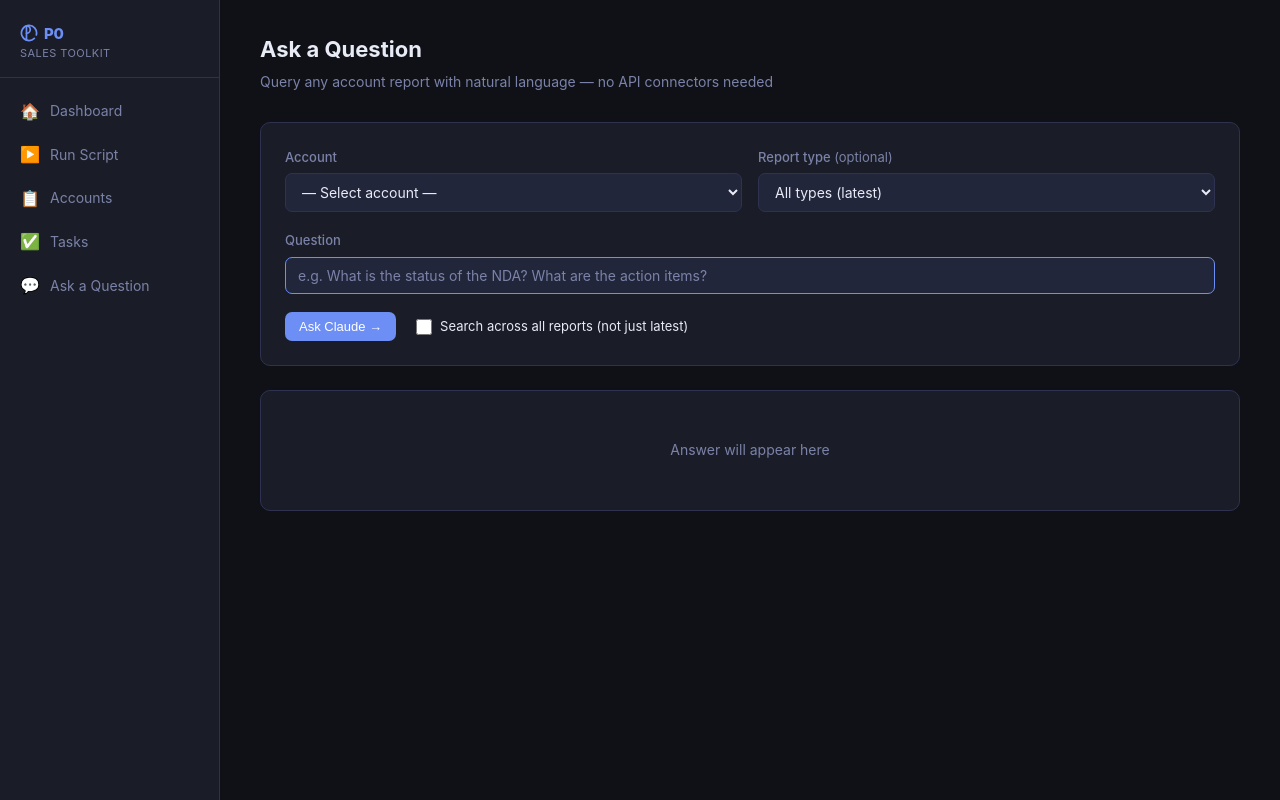
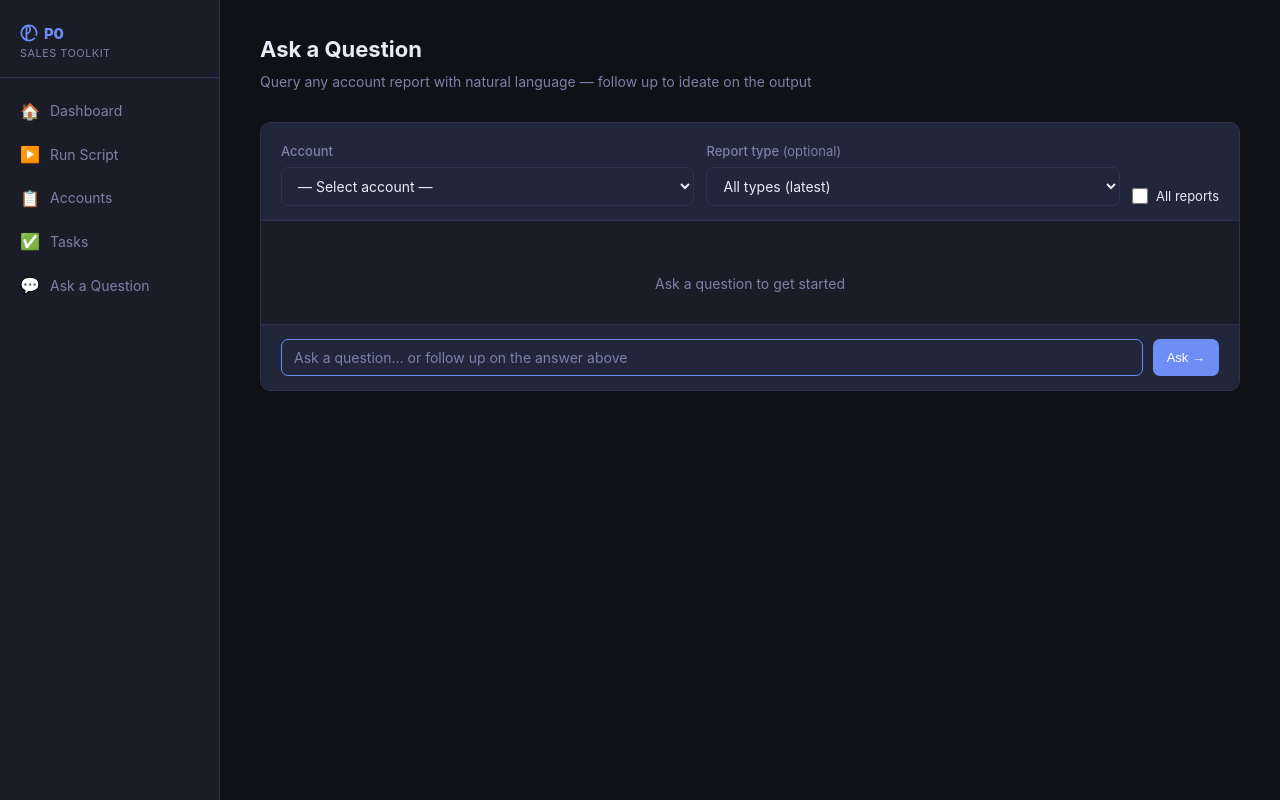
Before and after one commit to NOpderbeck/prospecting, a FastAPI app: page /ask in a window 1280 px wide. Run offline with FastAPI, Linux system fonts and the light colour scheme; some libraries are stand-ins or nearby versions.

Commit message:
Ask: multi-turn conversation with follow-up questions
- ask.py: ask_claude() accepts optional messages= history param;
  follow-ups reuse existing conversation context without reloading reports
- server.py: in-memory _conversations store keyed by UUID conv_id;
  first POST loads reports + creates session, follow-ups resume it;
  wrap Claude call in asyncio.to_thread; max_tokens 1024 → 2048
- templates/_chat_turn.html: new partial — renders one Q&A turn with
  user bubble + answer body; OOB swaps conv_id hidden input after each turn
- templates/ask.html: restructured as single connected card — config bar
  (account/type/scope) at top, scrolling chat thread in middle, question
  input pinned at bottom; JS resets conversation on account/type change,
  shows "Thinking…" bubble while waiting, clears input + scrolls on settle
- static/style.css: new chat UI styles (.ask-wrap, .ask-config-bar,
  .chat-turn, .chat-q, .chat-label, .chat-thinking, .ask-input-row)

```diff
--- a/server.py
+++ b/server.py
@@ -17,6 +17,7 @@ import os
 import sys
 import json
 import time
+import uuid
 import shutil
 import argparse
 import asyncio
@@ -38,6 +39,11 @@ from ask import find_reports, load_reports, ask_claude
 # ---------------------------------------------------------------------------
 # Setup
 # ---------------------------------------------------------------------------
+
+# In-memory conversation store for multi-turn Ask sessions.
+# Keyed by conv_id (UUID string); value holds the report text and message
+# history so follow-up questions don't need to reload reports.
+_conversations: dict[str, dict] = {}
 
 load_dotenv(override=True)
 
@@ -743,30 +749,65 @@ async def ask_query(
     question: str = Form(...),
     report_type: str = Form(""),
     use_all: str = Form(""),
+    conv_id: str = Form(""),
 ):
     api_key = os.getenv("ANTHROPIC_API_KEY", "")
-    slug = slugify(company.strip())
-    paths = find_reports(slug, str(REPORTS_DIR), report_type)
 
-    if not paths:
-        return HTMLResponse(
-            f'<div class="answer-error">No reports found for <strong>{company}</strong>.'
-            f' Run a script first.</div>'
-        )
+    # ── Resume or start a conversation ──────────────────────────────────────
+    if conv_id and conv_id in _conversations:
+        conv = _conversations[conv_id]
+        report_text  = conv["report_text"]
+        source_label = conv["source_label"]
+        prior_msgs   = conv["messages"]
+    else:
+        slug  = slugify(company.strip())
+        paths = find_reports(slug, str(REPORTS_DIR), report_type)
+        if not paths:
+            return HTMLResponse(
+                f'<div class="chat-turn answer-error">'
+                f'No reports found for <strong>{company}</strong>. Run a script first.'
+                f'</div>'
+            )
+        paths_to_load = paths if use_all else [paths[-1]]
+        report_text  = load_reports(paths_to_load)
+        source_label = "all reports" if use_all else paths[-1].name
+        prior_msgs   = []
+        conv_id      = str(uuid.uuid4())
 
-    paths_to_load = paths if use_all else [paths[-1]]
-    report_text = load_reports(paths_to_load)
-    source_label = "all reports" if use_all else paths[-1].name
+    # ── Call Claude ──────────────────────────────────────────────────────────
+    answer = await asyncio.to_thread(
+        ask_claude, report_text, question, api_key, prior_msgs or None
+    )
 
-    answer = ask_claude(report_text, question, api_key)
-    answer_html = render_markdown(answer)
+    # ── Persist turn into conversation store ────────────────────────────────
+    if prior_msgs:
+        # Follow-up: append new pair to existing history
+        _conversations[conv_id]["messages"].extend([
+            {"role": "user",      "content": question},
+            {"role": "assistant", "content": answer},
+        ])
+    else:
+        # First turn: store report text + full first exchange
+        _conversations[conv_id] = {
+            "report_text":  report_text,
+            "source_label": source_label,
+            "messages": [
+                {"role": "user",      "content": f"{report_text}\n\n---\n\nQuestion: {question}"},
+                {"role": "assistant", "content": answer},
+            ],
+        }
 
-    return HTMLResponse(f"""
-        <div class="answer-meta">
-            Answered from: <span class="answer-source">{source_label}</span>
-        </div>
-        <div class="answer-body">{answer_html}</div>
-    """)
+    answer_html  = render_markdown(answer)
+    is_first_str = "true" if not prior_msgs else "false"
+
+    return templates.TemplateResponse("_chat_turn.html", {
+        "request":      request,
+        "question":     question,
+        "answer_html":  answer_html,
+        "conv_id":      conv_id,
+        "source_label": source_label,
+        "is_first":     not prior_msgs,
+    })
 
 
 @app.get("/run/stream")
--- a/static/style.css
+++ b/static/style.css
@@ -197,6 +197,7 @@ a:hover { color: var(--accent-h); text-decoration: underline; }
 .badge-score         { background: #3a2a10; color: #e8964d; }
 .badge-meeting_prep  { background: #0e2e30; color: #4ecdc4; }
 .badge-extracted     { background: #1e2a1e; color: #7bc47b; }
+.badge-prospect      { background: #1a1e3a; color: #818cf8; }
 .badge-unknown       { background: var(--surface2); color: var(--muted); }
 
 /* ── Buttons ─────────────────────────────────────────────── */
@@ -395,6 +396,27 @@ a:hover { color: var(--accent-h); text-decoration: underline; }
 .report-prose code  { font-family: var(--mono); background: var(--surface2); padding: 2px 6px; border-radius: 4px; font-size: 13px; color: #a8d0f0; }
 .report-prose pre   { background: #0a0c12; border: 1px solid var(--border); border-radius: 7px; padding: 16px; overflow-x: auto; margin-bottom: 14px; }
 .report-prose pre code { background: none; padding: 0; }
+
+.pre-copy-btn {
+  position: absolute;
+  top: 8px;
+  right: 8px;
+  padding: 2px 8px;
+  font-size: 11px;
+  font-family: var(--font);
+  font-weight: 500;
+  background: var(--surface2);
+  border: 1px solid var(--border);
+  border-radius: 4px;
+  color: var(--muted);
+  cursor: pointer;
+  opacity: 0;
+  transition: opacity 0.15s, color 0.15s, background 0.15s, border-color 0.15s;
+  line-height: 18px;
+}
+.report-prose pre:hover .pre-copy-btn { opacity: 1; }
+.pre-copy-btn:hover  { background: var(--surface2); color: var(--text); border-color: var(--accent); }
+.pre-copy-btn.copied { color: var(--green); border-color: var(--green); opacity: 1; }
 .report-prose table { width: 100%; border-collapse: collapse; margin-bottom: 16px; font-size: 14px; }
 .report-prose th    { background: var(--surface2); color: var(--muted); font-size: 12px; font-weight: 600; text-transform: uppercase; letter-spacing: 0.04em; padding: 8px 12px; border: 1px solid var(--border); text-align: left; }
 .report-prose td    { padding: 8px 12px; border: 1px solid var(--border); color: #d0d4ee; }
@@ -404,49 +426,105 @@ a:hover { color: var(--accent-h); text-decoration: underline; }
 
 /* ── Ask interface ───────────────────────────────────────── */
 
-.ask-form-wrap {
+/* Outer wrapper — one connected card */
+.ask-wrap {
   background: var(--surface);
   border: 1px solid var(--border);
   border-radius: var(--radius);
-  padding: 24px;
-  margin-bottom: 24px;
+  display: flex;
+  flex-direction: column;
+  overflow: hidden;
 }
 
-#ask-result {
-  background: var(--surface);
-  border: 1px solid var(--border);
-  border-radius: var(--radius);
-  padding: 24px;
-  min-height: 80px;
+/* Config bar: account + type + scope */
+.ask-config-bar {
+  display: flex;
+  align-items: flex-end;
+  gap: 12px;
+  flex-wrap: wrap;
+  padding: 18px 20px 14px;
+  border-bottom: 1px solid var(--border);
+  background: var(--surface2);
 }
 
-.answer-meta {
-  font-size: 12px;
-  color: var(--muted);
-  margin-bottom: 16px;
+/* Conversation thread */
+#chat-thread {
+  padding: 24px 24px 8px;
+  min-height: 100px;
+  flex: 1;
 }
 
-.answer-source {
-  color: var(--accent);
-  font-weight: 500;
+.chat-empty {
+  color: var(--muted);
+  font-size: 14px;
+  text-align: center;
+  padding: 28px 0 20px;
 }
 
-.answer-body { }
-.answer-body p  { margin-bottom: 12px; color: #d0d4ee; }
-.answer-body ul { margin: 0 0 12px 18px; color: #d0d4ee; }
-.answer-body li { margin-bottom: 4px; }
-.answer-body strong { color: var(--text); }
-.answer-body code { font-family: var(--mono); background: var(--surface2); padding: 2px 6px; border-radius: 4px; font-size: 13px; }
+/* Individual Q&A turn */
+.chat-turn {
+  margin-bottom: 28px;
+}
+.chat-turn + .chat-turn {
+  padding-top: 24px;
+  border-top: 1px solid var(--border);
+}
 
-.answer-error { color: var(--red); font-size: 14px; }
+/* User question bubble */
+.chat-q {
+  display: flex;
+  align-items: baseline;
+  gap: 10px;
+  background: var(--surface2);
+  border-radius: 8px;
+  padding: 9px 14px;
+  margin-bottom: 16px;
+  font-size: 14px;
+  font-weight: 500;
+  color: var(--text);
+}
+.chat-label {
+  font-size: 10px;
+  font-weight: 700;
+  text-transform: uppercase;
+  letter-spacing: 0.06em;
+  flex-shrink: 0;
+}
+.chat-label-you { color: var(--accent); }
 
-.ask-loading {
+/* Claude "thinking" bubble */
+.chat-thinking {
   display: flex;
   align-items: center;
   gap: 10px;
   color: var(--muted);
   font-size: 14px;
+  padding: 10px 0 20px;
 }
+
+/* Answer content */
+.answer-meta   { font-size: 12px; color: var(--muted); margin-bottom: 12px; }
+.answer-source { color: var(--accent); font-weight: 500; }
+
+.answer-body p      { margin-bottom: 12px; color: #d0d4ee; }
+.answer-body ul     { margin: 0 0 12px 18px; color: #d0d4ee; }
+.answer-body ol     { margin: 0 0 12px 18px; color: #d0d4ee; }
+.answer-body li     { margin-bottom: 4px; }
+.answer-body strong { color: var(--text); }
+.answer-body code   { font-family: var(--mono); background: var(--surface2); padding: 2px 6px; border-radius: 4px; font-size: 13px; }
+.answer-body h3     { font-size: 14px; font-weight: 700; margin: 16px 0 8px; color: var(--text); }
+
+.answer-error { color: var(--red); font-size: 14px; padding: 16px 0; }
+
+/* Question input row at the bottom */
+.ask-input-row {
+  display: flex;
+  gap: 10px;
+  padding: 14px 20px;
+  border-top: 1px solid var(--border);
+  background: var(--surface2);
+}
+.ask-input-row .form-control { flex: 1; }
 
 /* ── History table ───────────────────────────────────────── */
 
--- a/templates/ask.html
+++ b/templates/ask.html
@@ -1,24 +1,19 @@
 {% extends "base.html" %}
-{% block title %}Ask — Prospecting Toolkit{% endblock %}
+{% block title %}Ask — P0{% endblock %}
 
 {% block content %}
 <div class="page-header">
   <h2>Ask a Question</h2>
-  <p>Query any account report with natural language &mdash; no API connectors needed</p>
+  <p>Query any account report with natural language &mdash; follow up to ideate on the output</p>
 </div>
 
-<div class="ask-form-wrap">
-  <form
-    hx-post="/ask/query"
-    hx-target="#ask-result"
-    hx-indicator="#ask-indicator"
-    hx-swap="innerHTML"
-    onsubmit="showLoading()"
-  >
-    <div class="form-row">
-      <div class="form-group">
+<div class="ask-wrap">
+
+  <!-- ── Config bar (account + report type + scope) ── -->
+  <div class="ask-config-bar">
+    <div class="form-group" style="margin:0;flex:1;min-width:160px;">
       <label for="company-select">Account</label>
-        <select class="form-control" id="company-select" name="company" required>
+      <select class="form-control" id="company-select" name="company" form="ask-form" required>
         <option value="">— Select account —</option>
         {% for acct in accounts %}
         <option value="{{ acct.slug }}" {% if acct.slug == prefill_company %}selected{% endif %}>
@@ -27,9 +22,9 @@
         {% endfor %}
       </select>
     </div>
-      <div class="form-group">
+    <div class="form-group" style="margin:0;flex:1;min-width:140px;">
       <label for="type-select">Report type <span style="color:var(--muted);font-weight:400;">(optional)</span></label>
-        <select class="form-control" id="type-select" name="report_type">
+      <select class="form-control" id="type-select" name="report_type" form="ask-form">
         <option value="">All types (latest)</option>
         <option value="lookup"   {% if prefill_type == 'lookup'   %}selected{% endif %}>Lookup</option>
         <option value="context"  {% if prefill_type == 'context'  %}selected{% endif %}>Context</option>
@@ -37,56 +32,104 @@
         <option value="score"    {% if prefill_type == 'score'    %}selected{% endif %}>Score</option>
       </select>
     </div>
+    <div class="checkbox-group" style="margin-top:20px;white-space:nowrap;">
+      <input type="checkbox" id="use-all-check" name="use_all" value="true" form="ask-form"/>
+      <label for="use-all-check">All reports</label>
+    </div>
   </div>
 
-    <div class="form-group">
-      <label for="question-input">Question</label>
+  <!-- ── Conversation thread ── -->
+  <div id="chat-thread">
+    <div id="chat-empty" class="chat-empty">
+      Ask a question to get started
+    </div>
+  </div>
+
+  <!-- ── Question input (pinned to bottom of the card) ── -->
+  <form id="ask-form"
+    hx-post="/ask/query"
+    hx-target="#chat-thread"
+    hx-swap="beforeend"
+  >
+    <input type="hidden" id="conv-id" name="conv_id" value="">
+    <div class="ask-input-row">
       <input
         class="form-control"
         id="question-input"
         name="question"
         type="text"
-        placeholder="e.g. What is the status of the NDA? What are the action items?"
+        placeholder="Ask a question… or follow up on the answer above"
         required
         autofocus
       />
-    </div>
-
-    <div style="display:flex;align-items:center;gap:20px;flex-wrap:wrap;">
-      <button class="btn btn-primary" type="submit">Ask Claude →</button>
-      <div class="checkbox-group">
-        <input type="checkbox" id="use-all-check" name="use_all" value="true"/>
-        <label for="use-all-check">Search across all reports (not just latest)</label>
-      </div>
+      <button class="btn btn-primary" type="submit" id="ask-btn">Ask →</button>
     </div>
   </form>
-</div>
 
-<!-- Result -->
-<div id="ask-result">
-  <div style="color:var(--muted);font-size:14px;text-align:center;padding:24px 0;">
-    Answer will appear here
-  </div>
-</div>
-
-<!-- Loading indicator (hidden by HTMX when not loading) -->
-<div id="ask-indicator" style="display:none;">
-  <div class="ask-loading">
-    <span class="spinner"></span> Asking Claude…
-  </div>
 </div>
 
 <script>
-// Show loading state when form is submitted
-function showLoading() {
-  document.getElementById('ask-result').innerHTML =
-    '<div class="ask-loading"><span class="spinner"></span> Asking Claude&hellip;</div>';
+(function () {
+  var form     = document.getElementById('ask-form');
+  var thread   = document.getElementById('chat-thread');
+  var qInput   = document.getElementById('question-input');
+  var convId   = document.getElementById('conv-id');
+  var emptyMsg = document.getElementById('chat-empty');
+
+  // ── Reset conversation when account or report type changes ───────────────
+  ['company-select', 'type-select'].forEach(function (id) {
+    var el = document.getElementById(id);
+    if (!el) return;
+    el.addEventListener('change', function () {
+      convId.value = '';
+      // Remove all turns, restore empty placeholder
+      thread.querySelectorAll('.chat-turn').forEach(function (t) { t.remove(); });
+      if (!document.getElementById('chat-empty')) {
+        var ph = document.createElement('div');
+        ph.id = 'chat-empty';
+        ph.className = 'chat-empty';
+        ph.textContent = 'Ask a question to get started';
+        thread.insertBefore(ph, thread.firstChild);
       }
+    });
+  });
 
-// HTMX: swap loading state immediately on submit
-document.querySelector('form').addEventListener('htmx:beforeRequest', function() {
-  document.getElementById('ask-result').innerHTML =
-    '<div class="ask-loading"><span class="spinner"></span> Asking Claude&hellip;</div>';
+  // ── Show "thinking" bubble while waiting ─────────────────────────────────
+  document.body.addEventListener('htmx:beforeRequest', function (e) {
+    if (e.detail.elt !== form) return;
+    var empty = document.getElementById('chat-empty');
+    if (empty) empty.remove();
+    var thinking = document.createElement('div');
+    thinking.id = 'chat-thinking';
+    thinking.className = 'chat-thinking';
+    thinking.innerHTML = '<span class="spinner"></span> Thinking\u2026';
+    thread.appendChild(thinking);
+    thinking.scrollIntoView({ behavior: 'smooth', block: 'nearest' });
+    document.getElementById('ask-btn').disabled = true;
   });
+
+  // ── After response: remove thinking, clear input, scroll, re-enable ──────
+  document.body.addEventListener('htmx:afterSettle', function (e) {
+    if (e.detail.target !== thread) return;
+    var thinking = document.getElementById('chat-thinking');
+    if (thinking) thinking.remove();
+    qInput.value = '';
+    qInput.focus();
+    document.getElementById('ask-btn').disabled = false;
+    // Scroll the newest turn into view
+    var turns = thread.querySelectorAll('.chat-turn');
+    if (turns.length) {
+      turns[turns.length - 1].scrollIntoView({ behavior: 'smooth', block: 'nearest' });
+    }
+  });
+
+  // ── On error: remove thinking bubble and re-enable ───────────────────────
+  document.body.addEventListener('htmx:responseError', function (e) {
+    if (e.detail.elt !== form) return;
+    var thinking = document.getElementById('chat-thinking');
+    if (thinking) thinking.remove();
+    document.getElementById('ask-btn').disabled = false;
+  });
+})();
 </script>
 {% endblock %}
```
Also changed, not shown: ask.py (+26 -8 lines), templates/_chat_turn.html (added, +17 -0 lines). Lines whose indentation alone changed are shown as unchanged.
